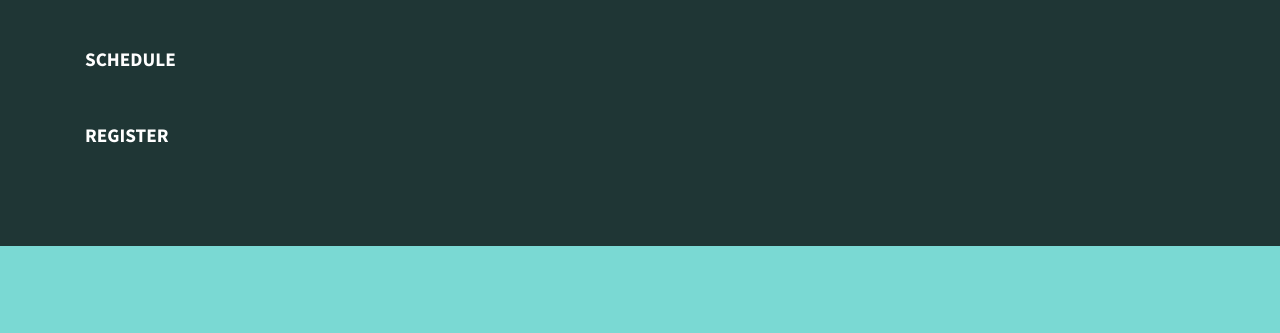
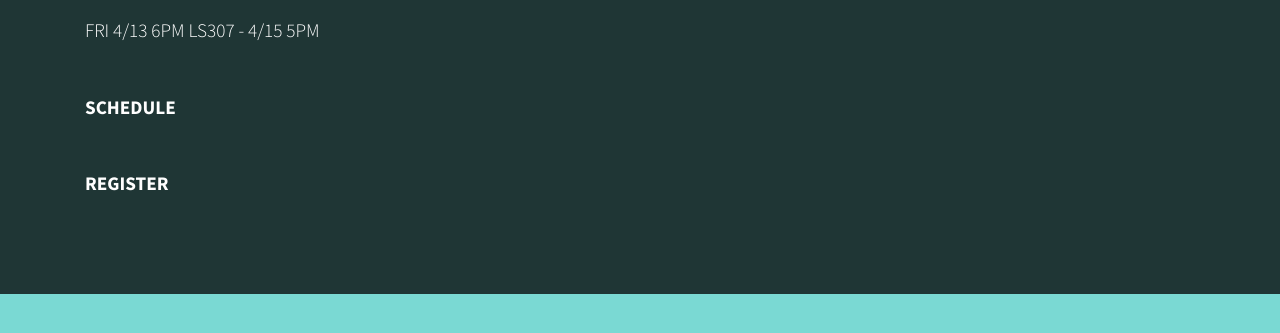
Before and after one commit to USFCAACM/empowerment, a website: page index.html in a window 1280 px wide. Shown: the part 173-506 px from the top of the page. Drawn offline with Linux system fonts and the light colour scheme.

Commit message:
more tweaks
added tweaks to index and schedule

```diff
--- a/css/coming-soon.css
+++ b/css/coming-soon.css
@@ -87,7 +87,7 @@ body {
   padding: 1rem;
 }
 
-@media (min-width: 5268px) {
+@media (min-width: 2000px) {
   .masthead {
     height: 100%;
     min-height: 0;
--- a/index.html
+++ b/index.html
@@ -32,7 +32,7 @@
       <div class="container h-100">
         <div class="row h-100">
           <div class="col-12 my-auto">
-            <div class="masthead-content text-white py-5 py-md-0">
+            <div class="masthead-content text-white py-5 py-md-0"><br><br>
               <h1 class="mb-3">Empowerment Hackathon</h1>
               <p class="mb-5">presented by USFCA ACM && WiT</p>
               <p class="mb-5">FRI 4/13 6PM LS307 - 4/15 5PM</p>
```
Also changed, not shown: schedule.html (+1 -1 lines).
